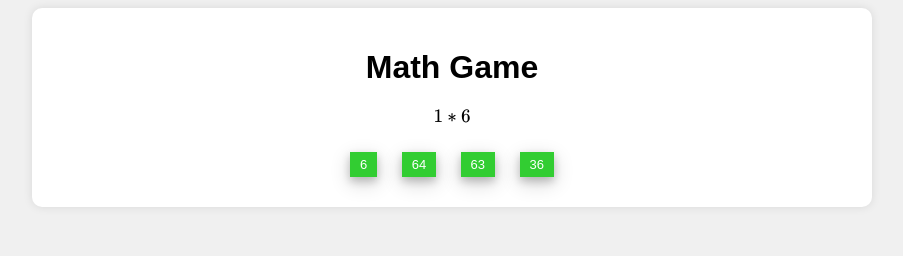
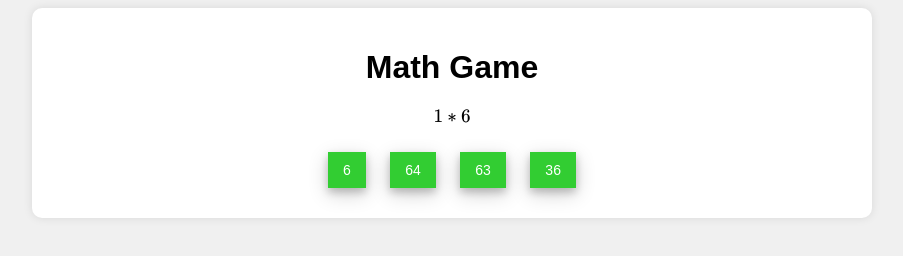
Before and after one commit to FredrikHolmstroem/Math-game, a plain HTML site: page index.html in a window 1280 px wide. Both pictures are taken after a click on the button "Random Equations". Shown: the whole page, without its empty margins (188-1091 px from the left). Drawn offline with nearby package versions, Linux system fonts and the light colour scheme.

Commit message:
Update style.css

```diff
--- a/style.css
+++ b/style.css
@@ -18,17 +18,15 @@ body {
     border: none;
     color: white;
     text-align: center;
-    font-size: 13px;
-    padding: 5px 10px; /* Add padding around the text */
+    font-size: 14px;
+    padding: 10px 15px; /* Add padding around the text */
     display: inline-block; /* Auto-adjusts width and height based on the text */
     margin: 10px;
     cursor: pointer;
     box-shadow: 0 4px 8px 0 rgba(0, 0, 0, 0.2), 0 6px 20px 0 rgba(0, 0, 0, 0.19);
-    white-space: nowrap; /* Prevents line breaks inside the button */
-    overflow: hidden; /* Hides any overflowing text */
-    text-overflow: ellipsis; /* Shows "..." for overflowing text */
-    max-width: 450px; /* Set a maximum width for the button */
+    max-width: 180px; /* Set a maximum width for the button */
     word-wrap: break-word; /* Break words at the end of the line */
+    white-space: normal; /* Allow text to wrap to multiple lines */
 }
 
 
```
